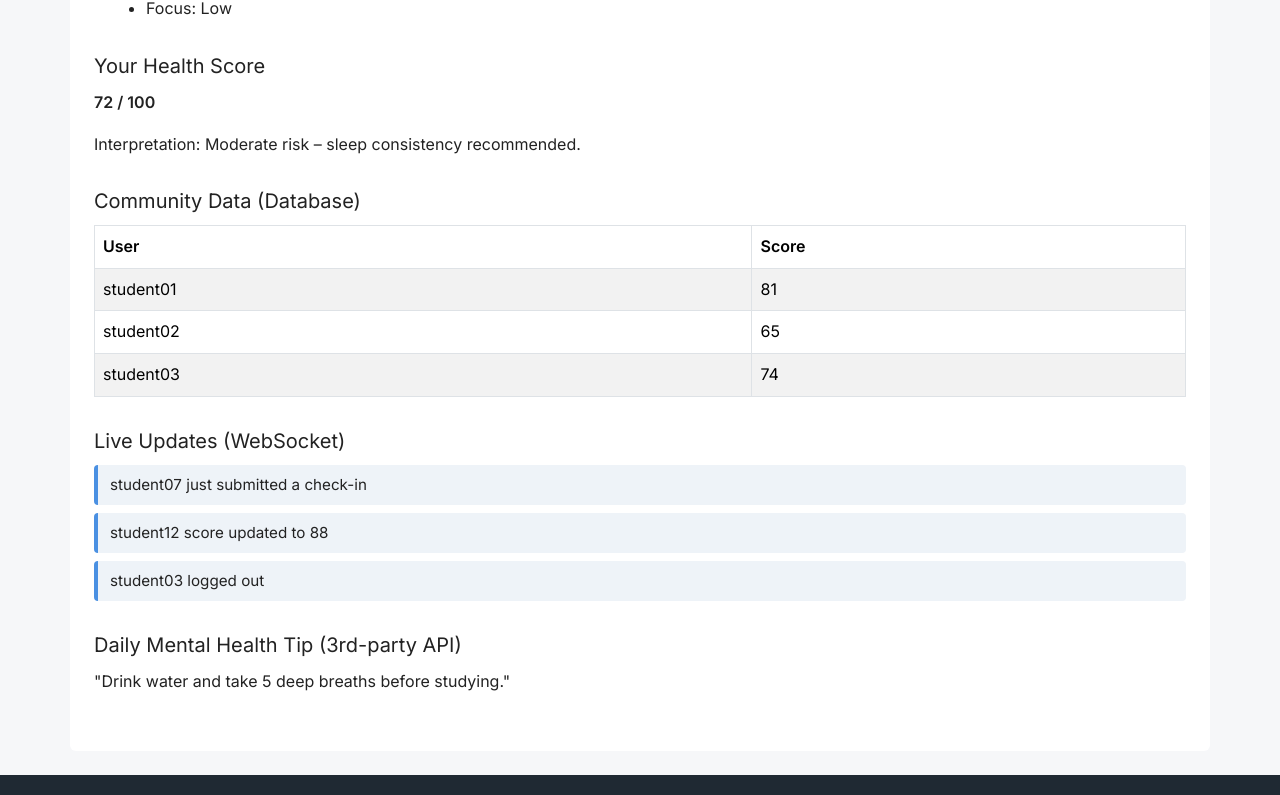
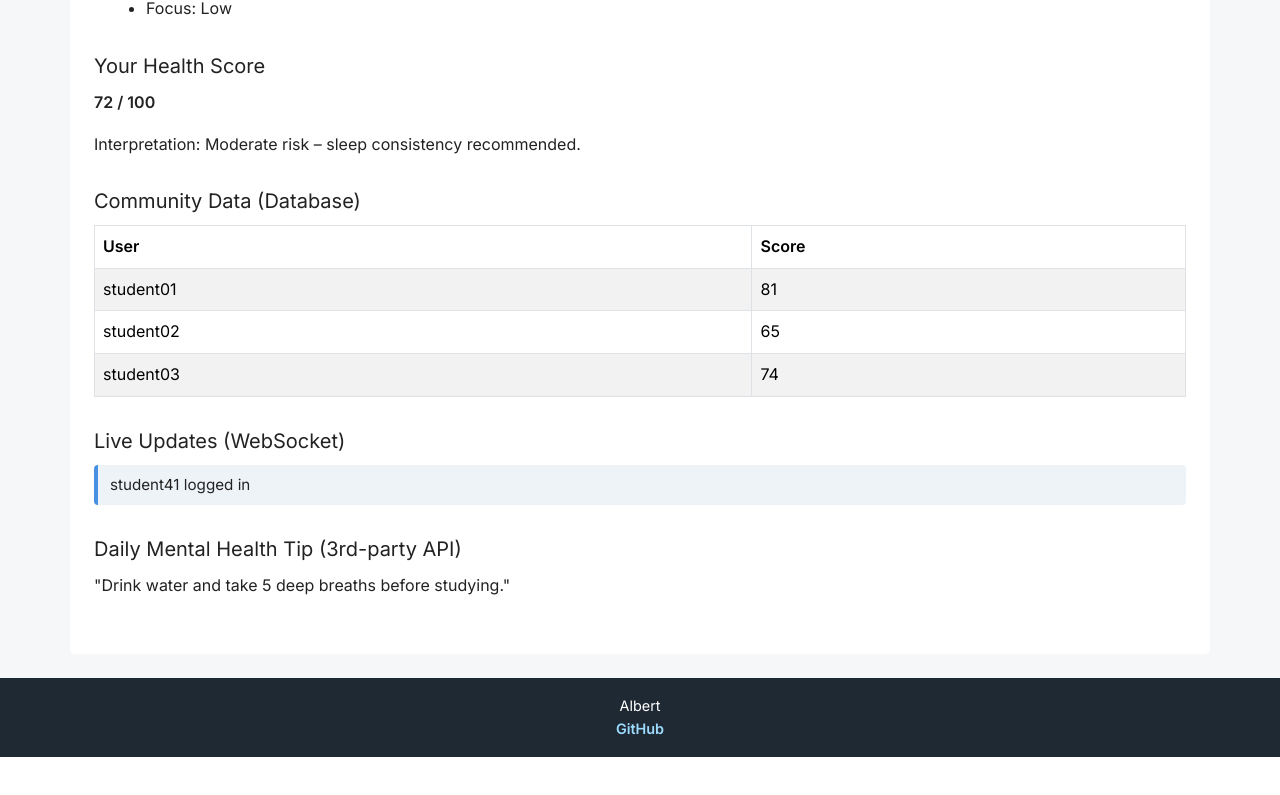
Before and after one commit to CMCHJK/startup, a React (Vite) app: page /dashboard in a window 1280 px wide. Shown: the part 394-1189 px from the top of the page. After the commit the page ends 1151 px from the top, so only its background shows below. Built offline with nearby package versions, Linux system fonts and the light colour scheme.

Commit message:
Used useEffect and setInterval to fake websocket updates.

```diff
--- a/src/dashboard/dashboard.jsx
+++ b/src/dashboard/dashboard.jsx
@@ -2,6 +2,7 @@ import React, { useState, useEffect } from 'react';
 
 export function Dashboard() {
   const [userName, setUserName] = useState('');
+  const [updates, setUpdates] = useState([]);
 
   useEffect(() => {
     const storedUser = localStorage.getItem('userName');
@@ -9,6 +10,24 @@ export function Dashboard() {
       setUserName(storedUser);
     }
   }, []);
+
+  useEffect(() => {
+  const interval = setInterval(() => {
+    const randomUser = "student" + Math.floor(Math.random() * 100);
+    const messages = [
+      `${randomUser} submitted a check-in`,
+      `${randomUser} score updated`,
+      `${randomUser} logged in`,
+      `${randomUser} logged out`
+    ];
+
+    const msg = messages[Math.floor(Math.random() * messages.length)];
+
+    setUpdates((prev) => [msg, ...prev.slice(0, 4)]);
+  }, 5000);
+
+  return () => clearInterval(interval);
+}, []);
 
   return (
     <main className="container my-4 p-4 bg-white rounded">
@@ -70,11 +89,11 @@ export function Dashboard() {
       {/* WebSocket Data Placeholder */}
       <section className="live-updates">
         <h2>Live Updates (WebSocket)</h2>
-        <ul>
-          <li>student07 just submitted a check-in</li>
-          <li>student12 score updated to 88</li>
-          <li>student03 logged out</li>
-        </ul>
+          <ul>
+            {updates.map((update, index) => (
+              <li key={index}>{update}</li>
+            ))}
+          </ul>
       </section>
 
       {/* Third-party API Placeholder */}
```
